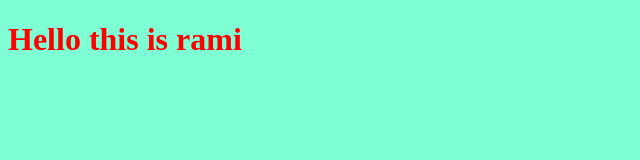
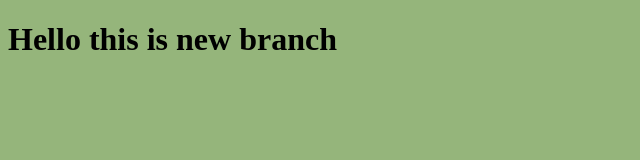
Before and after one commit to RamiZarraa/myproject, a plain HTML site: page index.html in a window 1280 px wide. Shown: the whole page, without its empty margins (0-640 px from the left). Drawn offline with Linux system fonts and the light colour scheme.

Commit message:
Changing style for the title

```diff
--- a/index.html
+++ b/index.html
@@ -7,7 +7,7 @@
     <link rel="stylesheet" href="style.css">
 </head>
 <body>
-    <h1>Hello this is rami </h1>
+    <h1>Hello this is new branch </h1>
 
     <script src="app.js"></script>
 </body>
--- a/style.css
+++ b/style.css
@@ -1,8 +1,8 @@
 h1{
-    color: red;
+    color: black;
 
 }
 
 body{
-    background-color: aquamarine;
+    background-color: rgb(149, 181, 123);
 }
```
